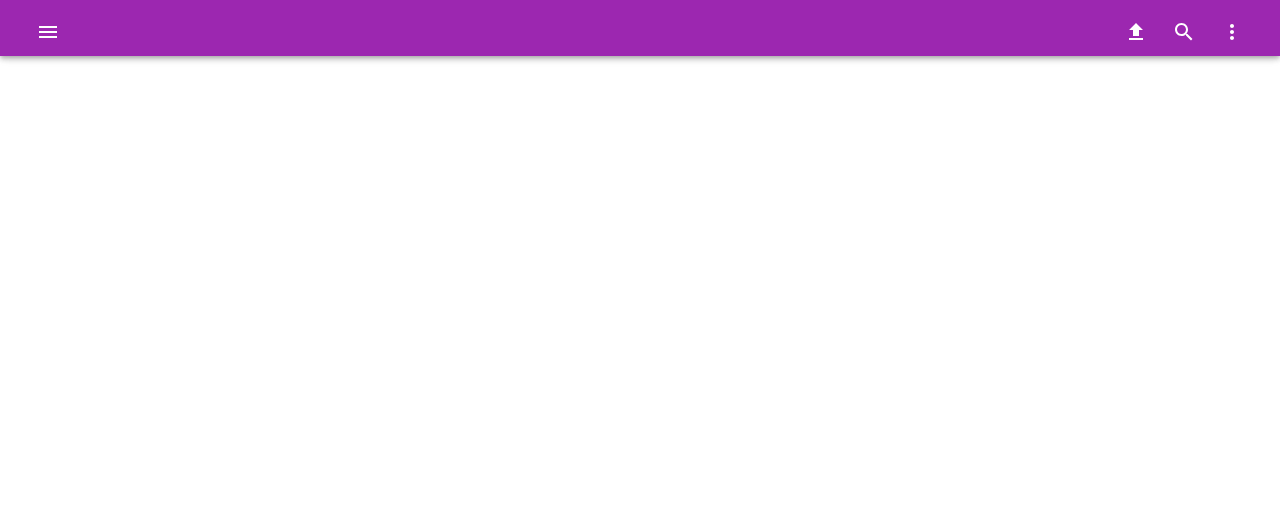
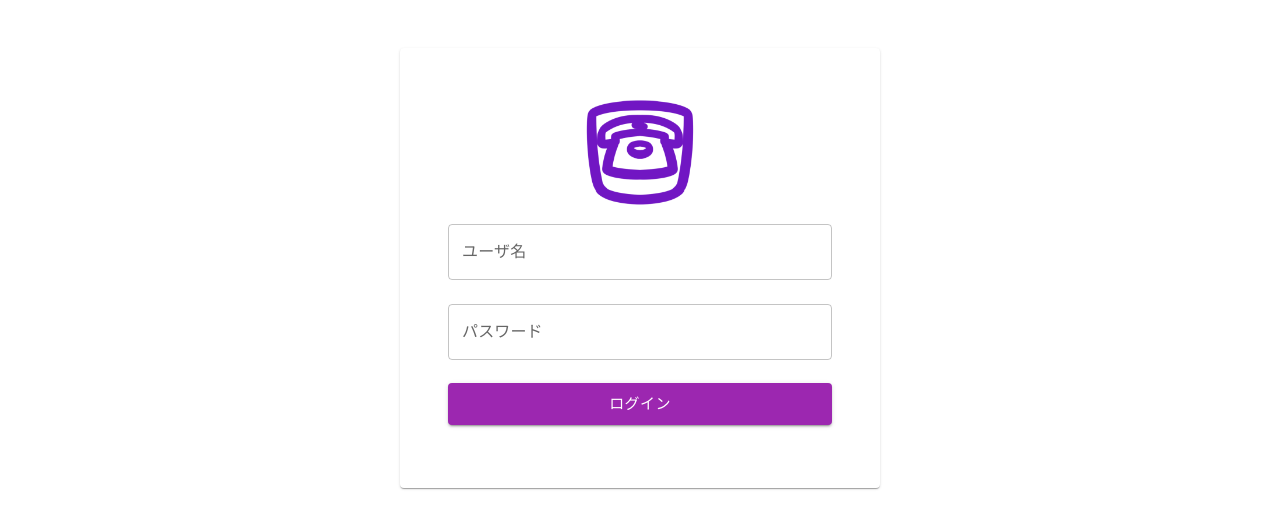
Before and after one commit to tsubasa283paris/PurpleArchive, a React (Create React App) app: page /login in a window 1280 px wide. Before the commit this address had no page. Shown: the top 528 px of the page. Built offline with nearby package versions, Linux system fonts and the light colour scheme.

Commit message:
2: Add page and functionality to login

```diff
--- a/package.json
+++ b/package.json
@@ -14,9 +14,10 @@
     "@types/node": "^16.18.39",
     "@types/react": "^18.2.15",
     "@types/react-dom": "^18.2.7",
+    "axios": "^1.5.1",
     "react": "^18.2.0",
     "react-dom": "^18.2.0",
-    "react-router-dom": "^6.14.2",
+    "react-router-dom": "^6.16.0",
     "react-scripts": "5.0.1",
     "typescript": "^4.9.5",
     "web-vitals": "^2.1.4"
--- a/src/App.tsx
+++ b/src/App.tsx
@@ -11,7 +11,7 @@ const App: React.FC = () => {
     <React.Fragment>
       <ThemeProvider theme={defaultTheme}>
         <CssBaseline />
-        <NavBar />
+        {/* <NavBar /> */}
         <Router />
       </ThemeProvider>
     </React.Fragment>
--- a/src/functionalities/Router.tsx
+++ b/src/functionalities/Router.tsx
@@ -1,13 +1,15 @@
 import React from 'react';
 import { BrowserRouter, Route, Routes } from 'react-router-dom';
 
-import HomePage from '../pages/HomePage';
+import TopPage from '../pages/TopPage';
+import LoginPage from '../pages/Login';
 
 const Router: React.FC = () => {
   return (
     <BrowserRouter>
       <Routes>
-        <Route path='/' element={<HomePage />} />
+        <Route path='/' element={<TopPage />} />
+        <Route path='/login' element={<LoginPage />} />
       </Routes>
     </BrowserRouter>
   );
--- a/src/functionalities/Utils.tsx
+++ b/src/functionalities/Utils.tsx
@@ -9,3 +9,7 @@ export function getFileBasename(path: string): string {
   }
   return fileBaseName;
 }
+
+export function getApiUrl(path: string): string {
+  return process.env.REACT_APP_API_SERVER_HOST + path;
+}
--- /dev/null
+++ b/src/pages/Login.tsx
@@ -0,0 +1,185 @@
+import React from 'react';
+import Button from '@mui/material/Button';
+import TextField from '@mui/material/TextField';
+import {
+  Alert,
+  Box,
+  Card,
+  CardContent,
+  CardHeader,
+  CircularProgress,
+  Container,
+  FormControl,
+  Paper,
+  Snackbar,
+} from '@mui/material';
+import { login } from '../services/Auth';
+
+const LoginPage: React.FC = () => {
+  const [username, setUsername] = React.useState<string>('');
+  const [password, setPassword] = React.useState<string>('');
+  const [isLoginInProgress, setIsLoginInProgress] =
+    React.useState<boolean>(false);
+  const [isLoginError, setIsLoginError] = React.useState<boolean>(false);
+  const [loginErrorDetailsText, setLoginErrorDetailsText] =
+    React.useState<string>('');
+  const [openSnackbar, setOpenSnackbar] = React.useState<boolean>(false);
+
+  const handleSubmitLogin = () => {
+    setIsLoginInProgress(true);
+    setIsLoginError(false);
+
+    if (username === '' || password === '') {
+      setIsLoginInProgress(false);
+      setLoginErrorDetailsText('ユーザ名とパスワードを入力してください。');
+      setIsLoginError(true);
+      setOpenSnackbar(true);
+      return;
+    }
+
+    login(username, password)
+      .then((response) => {
+        console.log(response);
+        setIsLoginInProgress(false);
+        setIsLoginError(false);
+      })
+      .catch((error) => {
+        if (error.response) {
+          console.log(error.response.status, error.response.data);
+          if (error.response.status === 401) {
+            setIsLoginInProgress(false);
+            setLoginErrorDetailsText(
+              'ユーザ名またはパスワードが誤っています。'
+            );
+            setIsLoginError(true);
+            setOpenSnackbar(true);
+            return;
+          }
+        } else if (error.request) {
+          console.log(error.request);
+          setIsLoginInProgress(false);
+          setLoginErrorDetailsText('サーバエラーが発生しました。');
+          setIsLoginError(true);
+          setOpenSnackbar(true);
+        } else {
+          console.log('Error', error.message);
+          setIsLoginInProgress(false);
+          setLoginErrorDetailsText('サーバエラーが発生しました。');
+          setIsLoginError(true);
+          setOpenSnackbar(true);
+        }
+        // console.log(error.config);
+      });
+  };
+
+  const handleCloseSnackbar = (
+    event?: React.SyntheticEvent | Event,
+    reason?: string
+  ) => {
+    if (reason === 'clickaway') {
+      return;
+    }
+
+    setOpenSnackbar(false);
+  };
+
+  return (
+    <Container>
+      <Card
+        sx={{
+          width: '30em',
+          padding: '3em',
+          display: 'block',
+          marginLeft: 'auto',
+          marginRight: 'auto',
+          marginTop: '3em',
+          marginBottom: '3em',
+        }}
+      >
+        <Box
+          component='img'
+          sx={{
+            display: 'block',
+            marginLeft: 'auto',
+            marginRight: 'auto',
+            maxHeight: '7em',
+          }}
+          alt='Purple Archive icon'
+          src='/logo192.png'
+        />
+        <TextField
+          fullWidth
+          id='username'
+          type='text'
+          label='ユーザ名'
+          placeholder='Username'
+          margin='normal'
+          value={username}
+          onChange={(e) => {
+            setUsername(e.target.value);
+          }}
+          onKeyDown={(e) => {
+            if (e.key === 'Enter') {
+              handleSubmitLogin();
+            }
+          }}
+          disabled={isLoginInProgress}
+          error={isLoginError}
+        />
+        <TextField
+          fullWidth
+          id='password'
+          type='password'
+          label='パスワード'
+          placeholder='Password'
+          margin='normal'
+          value={password}
+          onChange={(e) => {
+            setPassword(e.target.value);
+          }}
+          onKeyDown={(e) => {
+            if (e.key === 'Enter') {
+              handleSubmitLogin();
+            }
+          }}
+          disabled={isLoginInProgress}
+          error={isLoginError}
+        />
+        <Button
+          fullWidth
+          variant='contained'
+          size='large'
+          color='primary'
+          onClick={() => {
+            handleSubmitLogin();
+          }}
+          disabled={isLoginInProgress}
+          sx={{
+            display: 'block',
+            marginLeft: 'auto',
+            marginRight: 'auto',
+            marginTop: '1em',
+            marginBottom: '1em',
+          }}
+        >
+          {isLoginInProgress ? <CircularProgress size='1.5em' /> : 'ログイン'}
+        </Button>
+      </Card>
+      <Snackbar
+        open={openSnackbar}
+        autoHideDuration={6000}
+        onClose={handleCloseSnackbar}
+      >
+        <Alert
+          onClose={handleCloseSnackbar}
+          severity='error'
+          sx={{ width: '100%' }}
+        >
+          {loginErrorDetailsText}
+        </Alert>
+      </Snackbar>
+    </Container>
+  );
+};
+
+export default LoginPage;
--- a/src/pages/HomePage.tsx
+++ b/src/pages/TopPage.tsx
@@ -26,7 +26,7 @@ const cards = [
   `/mock_gifs/mock_album_12.gif`,
 ];
 
-const HomePage: React.FC = () => {
+const TopPage: React.FC = () => {
   return (
     <Container>
       <main>
@@ -83,4 +83,4 @@ const HomePage: React.FC = () => {
   );
 };
 
-export default HomePage;
+export default TopPage;
--- /dev/null
+++ b/src/services/Auth.tsx
@@ -0,0 +1,51 @@
+import axios from 'axios';
+
+import { getApiUrl } from '../functionalities/Utils';
+
+export const login = (username: string, password: string) => {
+  const formData = new FormData();
+  formData.append('username', username);
+  formData.append('password', password);
+  return axios
+    .post(
+      getApiUrl('/auth'),
+      {
+        username: username,
+        password: password,
+      },
+      {
+        headers: {
+          'Content-Type': 'multipart/form-data',
+        },
+      }
+    )
+    .then((response) => {
+      if (response.data.accessToken) {
+        localStorage.setItem('user', JSON.stringify(response.data));
+      }
+      return response;
+    });
+};
+
+export const logout = () => {
+  localStorage.removeItem('user');
+};
+
+export const getCurrentUser = () => {
+  const userStr = localStorage.getItem('user');
+  if (userStr) return JSON.parse(userStr);
+
+  return null;
+};
+
+export default function authHeader() {
+  const userStr = localStorage.getItem('user');
+  let user = null;
+  if (userStr) user = JSON.parse(userStr);
+
+  if (user && user.accessToken) {
+    return { Authorization: 'Bearer ' + user.accessToken };
+  } else {
+    return { Authorization: '' };
+  }
+}
```
Also changed, not shown: src/services/Users.tsx (added, +15 -0 lines), 2 other files (tests, documents, lock files or other folders).
